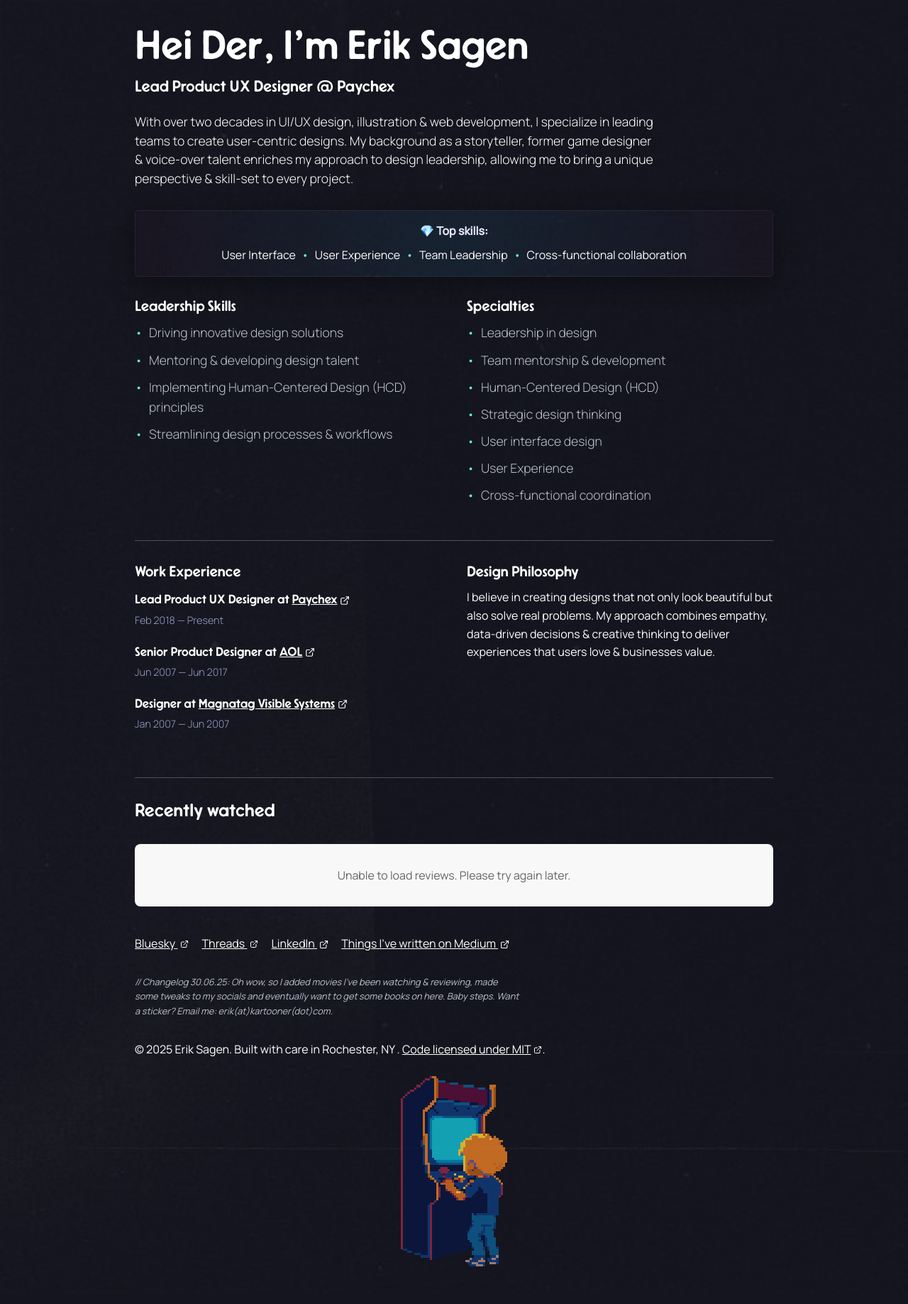
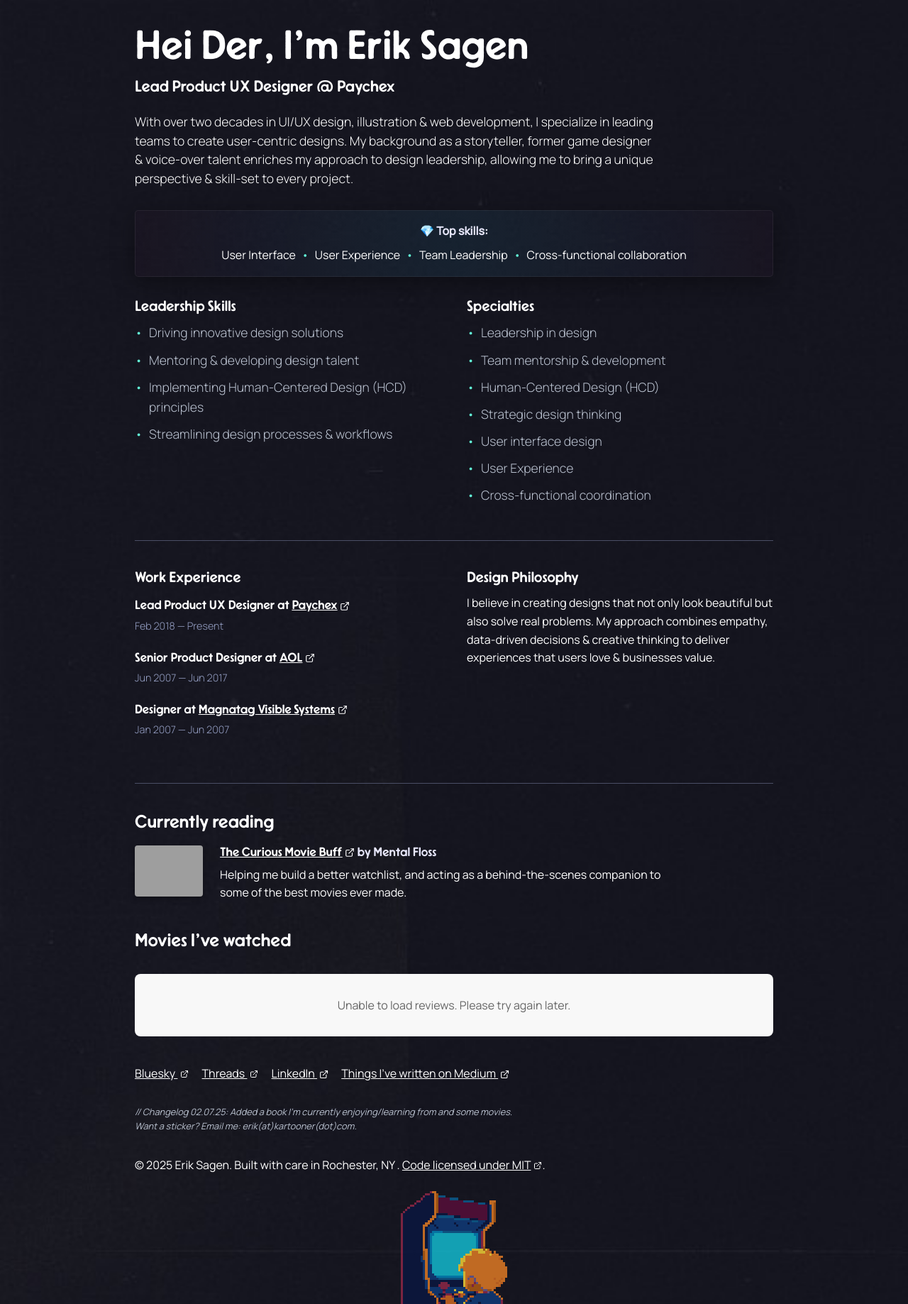
Before and after one commit to kartooner/kartoonerdotcom, a PHP site: page / in a window 1280 px wide. Shown: the top 1837 px of the page at 71% size. Before the commit the page ends 1784 px from the top, so only its background shows below. Run offline with PHP 8.4, Linux system fonts and the light colour scheme; grey boxes are pictures that could not be loaded.

Commit message:
Books and media consumption
Just added stuff I'm reading and movies I've watched.

```diff
--- a/index.html
+++ b/index.html
@@ -104,8 +104,23 @@
 
         <hr class="divider">
 
+        <aside id="reading" class="reading-section">
+            <h2>Currently reading</h2>
+            <div class="book-entry">
+                    <img
+                            src="https://images-na.ssl-images-amazon.com/images/P/168188884X.01._SX180_SCLZZZZZZZ_.jpg"
+                            alt="Book cover of The Curious Movie Buff"
+                            class="book-cover"
+                    />
+                <div class="book-info">
+                    <h3><a href="https://www.amazon.com/dp/1681888742" target="_blank" rel="noopener noreferrer" aria-label="View The Curious Movie Buff on Amazon">The Curious Movie Buff</a> by Mental Floss</h3>
+                    <p>Helping me build a better watchlist, and acting as a behind-the-scenes companion to some of the best movies ever made.</p>
+                </div>
+            </div>
+        </aside>
+
         <section class="recently-watched">
-            <h2>Recently watched</h2>
+            <h2>Movies I've watched</h2>
             <div id="reviews-container" class="reviews-grid">
                 <!-- Reviews will be injected here -->
                 <div class="reviews-loading">Loading latest watches...</div>
@@ -131,7 +146,7 @@
 
     <footer class="animate-fade-in animate-footer">
 
-        <p class="changelog">// Changelog 30.06.25: Oh wow, so I added movies I've been watching &amp; reviewing, made some tweaks to my socials and eventually want to get some books on here. Baby steps. Want a sticker? Email me: erik(at)kartooner(dot)com.</p>
+        <p class="changelog">// Changelog 02.07.25: Added a book I'm currently enjoying/learning from and some movies. Want a sticker? Email me: erik(at)kartooner(dot)com.</p>
         <p>&copy; 2025 Erik Sagen. Built with care in Rochester, NY <span id="weather"></span>. <a href="https://github.com/kartooner/kartoonerdotcom?tab=MIT-1-ov-file" target="_blank" rel="noopener noreferrer" aria-label="View the MIT license on Github, opens in a new tab">Code licensed under MIT</a>.</p>
 
         <div class="arcade-gif">
--- a/style.css
+++ b/style.css
@@ -185,7 +185,7 @@
     border: 0;
     height: 1px;
     background-color: var(--tertiary-color);
-    margin: 2rem 0;
+    margin: 2.5rem 0;
 }
 
 .site-navigation {
@@ -437,6 +437,46 @@
     font-weight: 300;
 }
 
+.reading-section {
+    margin-bottom: 2.5rem;
+}
+
+.reading-section h2 {
+    font-size: 1.6rem;
+    margin-bottom: 1rem;
+}
+
+.book-entry {
+    display: flex;
+    align-items: flex-start;
+    gap: 1.5rem;
+    flex-wrap: wrap;
+}
+
+.book-cover {
+    width: 96px;
+    height: auto;
+    border-radius: 4px;
+    box-shadow: 0 2px 8px rgba(0, 0, 0, 0.4);
+    flex-shrink: 0;
+}
+
+.book-info h3 {
+    font-size: 1.1rem;
+    font-weight: 500;
+    color: var(--heading-color);
+    margin: 0 0 0.5rem;
+}
+
+.book-info p {
+    color: var(--text-color);
+    font-size: 1rem;
+    line-height: 1.6;
+    max-width: 65ch;
+    margin: 0;
+}
+
+
 #reviews-container {
     display: grid;
     grid-template-columns: repeat(auto-fit, minmax(150px, 1fr));
@@ -478,7 +518,6 @@
     transform: scale(1.05);
 }
 
-/* New overlay styles */
 .review-info {
     position: absolute;
     inset: 0;
```
